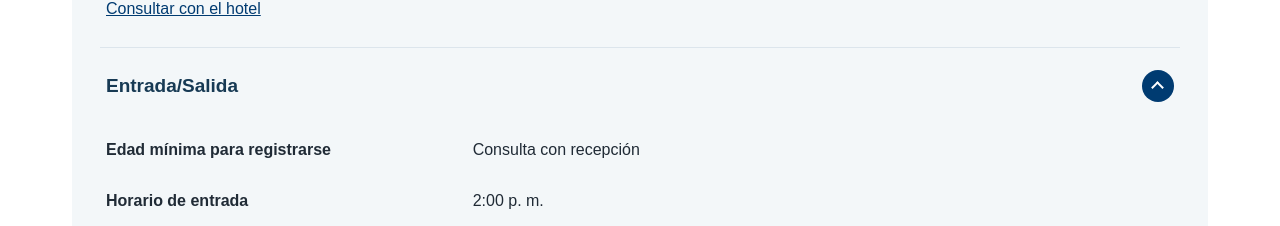
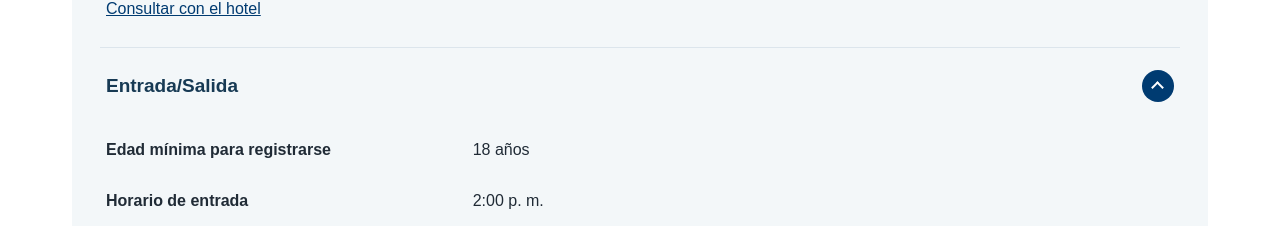
Before and after one commit to camilogomez17/hotelBlueThree, a Next.js app: page /politicas in a window 1280 px wide. Shown: the part 3175-3401 px from the top of the page. Built offline with nearby package versions, Linux system fonts and the light colour scheme; no server answers.

Commit message:
Confirm minimum hotel check-in age

```diff
--- a/app/components/AdditionalPolicies.tsx
+++ b/app/components/AdditionalPolicies.tsx
@@ -17,7 +17,7 @@ export default function AdditionalPolicies({ language }: { language: "es" | "en"
           <summary>{es ? "Entrada/Salida" : "Check-in/Check-out"} <span aria-hidden="true" /></summary>
           <div className="hotel-policy-accordion-content">
             <dl className="hotel-policy-accordion-rows">
-              <div><dt>{es ? "Edad mínima para registrarse" : "Minimum age to register"}</dt><dd>{confirmWithReception}</dd></div>
+              <div><dt>{es ? "Edad mínima para registrarse" : "Minimum age to register"}</dt><dd>{es ? "18 años" : "18"}</dd></div>
               <div><dt>{es ? "Horario de entrada" : "Check-in time"}</dt><dd>{es ? "2:00 p. m." : "2:00 p.m."}</dd></div>
               <div><dt>{es ? "Horario de salida" : "Check-out time"}</dt><dd>{es ? "11:00 a. m." : "11:00 a.m."}</dd></div>
               <div><dt>{es ? "Cargo por salida anticipada" : "Early checkout fee"}</dt><dd>{confirmWithReception}</dd></div>
```
